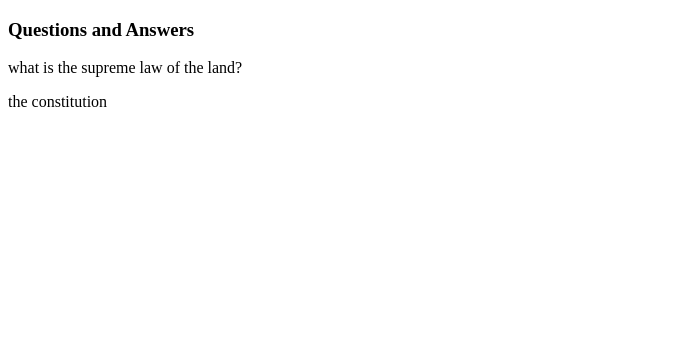
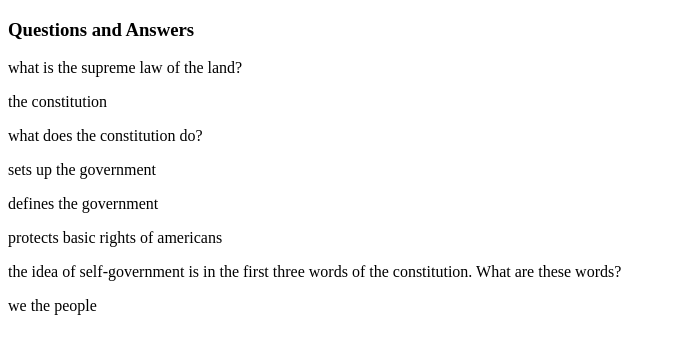
Before and after one commit to mmaustin/citizenship-questions-answers, a React (Create React App) app in the folder citizenship-frontend/: page / in a window 1280 px wide. Shown: the top 354 px of the page, without its empty margins (0-676 px from the left). Built offline with nearby package versions, Linux system fonts and the light colour scheme.

Commit message:
added two additional question/answer pairs

```diff
--- a/citizenship-frontend/src/features/questions/questions.js
+++ b/citizenship-frontend/src/features/questions/questions.js
@@ -1,3 +1,7 @@
 import { nanoid } from '@reduxjs/toolkit'
 
-export const questions = [{id: nanoid(), question: "what is the supreme law of the land?", answer: [{ans: 'the constitution'}]}]
+export const questions = [{id: nanoid(), question: 'what is the supreme law of the land?', answer: [{ans: 'the constitution'}]},
+{id: nanoid(), question: 'what does the constitution do?', answer: [{ans: 'sets up the government'}, {ans: 'defines the government'},
+{ans: 'protects basic rights of americans'}]}, {id: nanoid(), question: 'the idea of self-government is in the first three words of the constitution. What are these words?',
+answer: [{ans: 'we the people'}]}
+]
```
